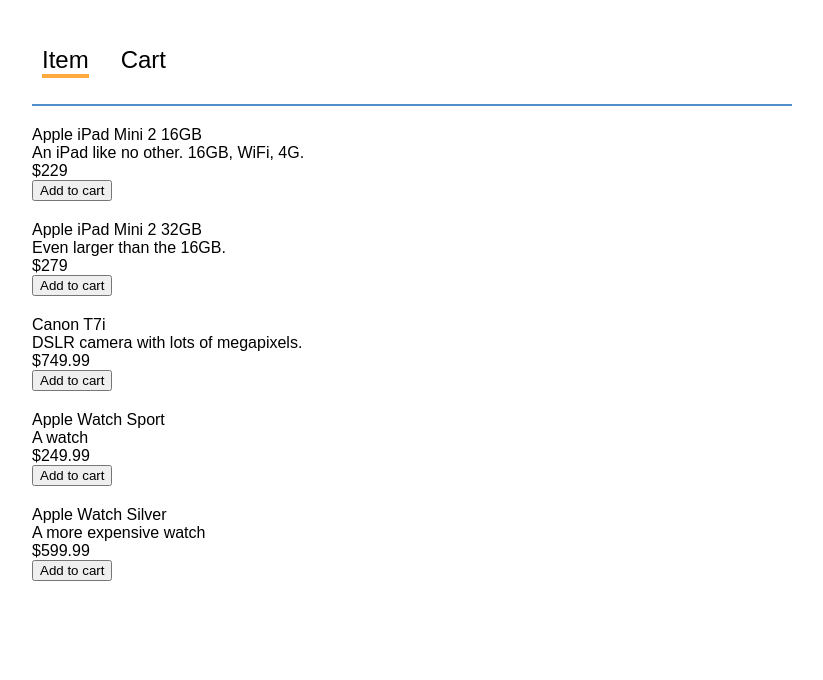
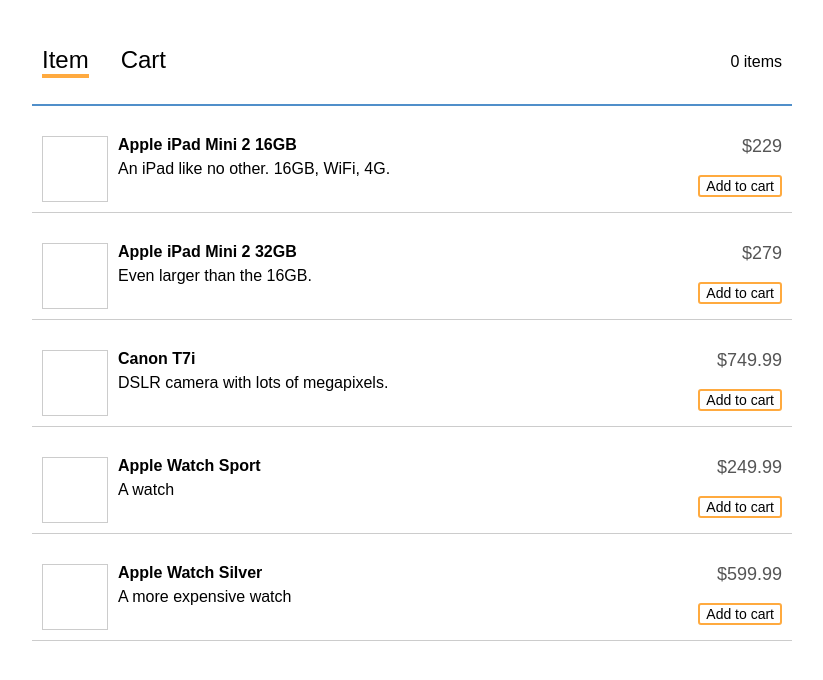
Before and after one commit to denisvfedas/shopper, a React (Create React App) app: page / in a window 1280 px wide. Shown: the top 680 px of the page, without its empty margins (228-1051 px from the left). Built offline with nearby package versions, Linux system fonts and the light colour scheme.

Commit message:
item.css

```diff
--- a/src/App.css
+++ b/src/App.css
@@ -6,6 +6,9 @@
   margin: 20px;
   padding: 10px;
   border-bottom: 2px solid #508FCA;
+  display: flex;
+  justify-content: space-between;
+  align-items: center;
 }
 .App-nav ul {
   maragin: 0;
--- a/src/App.js
+++ b/src/App.js
@@ -34,7 +34,11 @@
     let activeTab = this.state.activeTab;
     return(
       <div className="App">
-        <Nav activeTab={activeTab} onTabChange={this.handleTabChange}/>
+        <Nav
+          activeTab={activeTab}
+          onTabChange={this.handleTabChange}
+          cart={this.state.cart}
+        />
         <main className="App-content">
           {this.renderContent()}
         </main>
--- a/src/Item.css
+++ b/src/Item.css
@@ -0,0 +1,49 @@
+.Item {
+  display: flex;
+  justify-content: space-between;
+  border-bottom: 1px solid #ccc;
+  padding: 10px;
+}
+.Item-image {
+  width: 64px;
+  height: 64px;
+  border: 1px solid #ccc;
+  margin-right: 10px;
+  float: left;
+}
+.Item-title {
+  margin-bottom: 0.4em;
+  font-weight: bold;
+}
+.Item-price {
+  text-align: right;
+  font-size: 18px;
+  color: #555;
+}
+.Item-addToCart {
+  margin-bottom: 5px;
+  font-size: 14px;
+  border: 2px solid #FFAA3F;
+  background-color: #fff;
+  border-radius: 3px;
+  cursor: pointer;
+}
+.Item-addToCart:hover {
+  background-color: #FFDDB2;
+}
+.Item-addToCart:active {
+  background-color: #ED8400;
+  color: #fff;
+  outline: none;
+}
+.Item-addToCart:focus {
+  outline: none;
+}
+.Item-left {
+  flex: 1;
+}
+.Item-right {
+  display: flex;
+  flex-direction: column;
+  justify-content: space-between;
+}
--- a/src/Item.js
+++ b/src/Item.js
@@ -1,5 +1,6 @@
 import React from 'react';
 import PropTypes from 'prop-types';
+import './Item.css';
 
 const Item = ({item, onAddItem}) => (
   <div className="Item">
--- a/src/Nav.js
+++ b/src/Nav.js
@@ -2,7 +2,7 @@
 import './Nav.css';
 import NavLink from './NavLink.js'
 
-const Nav = ({activeTab, onTabChange}) => {
+const Nav = ({activeTab, onTabChange, cart}) => {
   return(
     <nav className="App-nav">
       <ul>
@@ -13,6 +13,9 @@
           <NavLink index={1} onClick={onTabChange}>Cart</NavLink>
         </li>
       </ul>
+      <div className="App-nav-itemCount">
+        {cart.length} {cart.lenght === 1 ? 'item' : 'items'}
+      </div>
     </nav>
   );
 }
```
